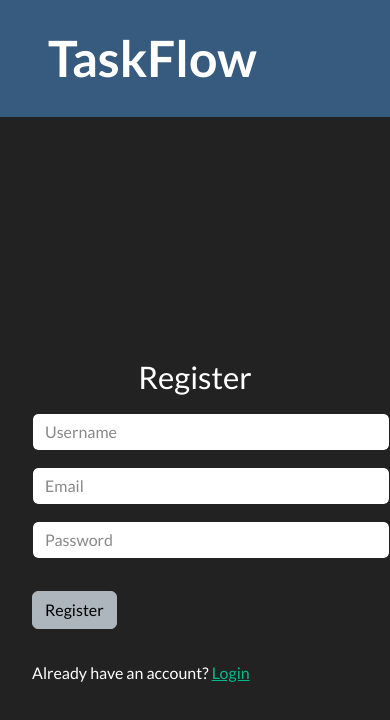
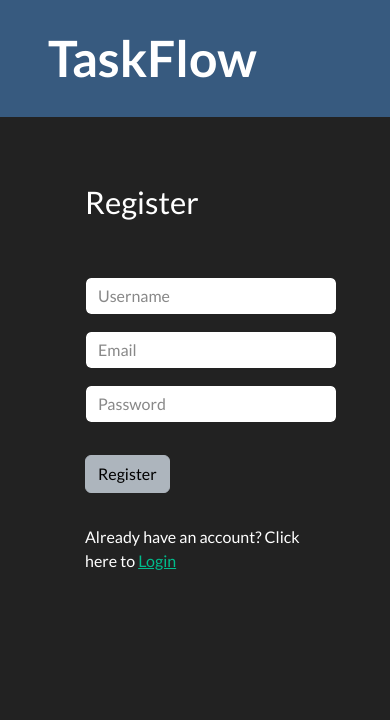
Before and after one commit to Saurav377/TaskFlow, a React (Vite) app in the folder frontend/: page /register in a window 390 px wide. Shown: the top 720 px of the page. Built offline with nearby package versions, Linux system fonts and the light colour scheme; no server answers.

Commit message:
fixed login page

```diff
--- a/frontend/src/pages/Auth.jsx
+++ b/frontend/src/pages/Auth.jsx
@@ -20,24 +20,41 @@ function Auth({ register, refresh }) {
             toast.warn("Please fill data completely", {
                 position: "bottom-right",
                 autoClose: 3000,
+                hideProgressBar: false,
+                closeOnClick: false,
+                pauseOnHover: true,
+                draggable: true,
                 theme: 'dark',
                 transition: Slide,
             });
         } else {
             const result = await registerAPI(userDetails)
-      if (result.status === 200) {
+            console.log(result);
+            if (result.status == 200) {
                 toast.success("Registered Successfully", {
                     position: "bottom-right",
                     autoClose: 3000,
+                    hideProgressBar: false,
+                    closeOnClick: false,
+                    pauseOnHover: true,
+                    draggable: true,
                     theme: 'dark',
                     transition: Slide,
                 });
-        setUserDetails({ username: "", email: '', password: '' })
+                setUserDetails({
+                    username: "",
+                    email: '',
+                    password: ''
+                })
                 navigate('/login')
-      } else if (result.status === 406) {
+            } else if (result.status == 406) {
                 toast.error(result.response.data, {
                     position: "bottom-right",
                     autoClose: 3000,
+                    hideProgressBar: false,
+                    closeOnClick: false,
+                    pauseOnHover: true,
+                    draggable: true,
                     theme: 'dark',
                     transition: Slide,
                 });
@@ -53,40 +70,62 @@ function Auth({ register, refresh }) {
             toast.warn("Please fill data completely", {
                 position: "bottom-right",
                 autoClose: 3000,
+                hideProgressBar: false,
+                closeOnClick: false,
+                pauseOnHover: true,
+                draggable: true,
                 theme: 'dark',
                 transition: Slide,
             });
         } else {
             const result = await loginAPI({ username, password })
-      if (result.status === 200) {
+            console.log(result)
+
+            if (result.status == 200) {
                 toast.success(result.data.message || "Login Successful!", {
                     position: "bottom-right",
                     autoClose: 3000,
+                    hideProgressBar: false,
+                    closeOnClick: false,
+                    pauseOnHover: true,
+                    draggable: true,
                     theme: 'dark',
                     transition: Slide,
                 });
 
                 sessionStorage.setItem('existingUser', JSON.stringify(result.data.existingUser))
                 sessionStorage.setItem("token", result.data.token)
-        refresh && refresh()
+                refresh();
 
-        setUserDetails({ username: "", email: '', password: '' })
+                setUserDetails({
+                    username: "",
+                    email: '',
+                    password: ''
+                })
                 setTimeout(() => {
                     navigate('/current')
                 }, 500)
-      } else if (result.status === 406) {
+            } else if (result.status == 406) {
                 alert(result.response.data)
-        setUserDetails({ username: '', email: '', password: '' })
+                setUserDetails({
+                    username: '',
+                    email: '',
+                    password: ''
+                })
             } else {
                 alert('Something went wrong')
-        setUserDetails({ username: '', email: '', password: '' })
+                setUserDetails({
+                    username: '',
+                    email: '',
+                    password: ''
+                })
             }
         }
     }
 
     return (
-    <div style={{ marginTop: '100px', overflowX: 'hidden' }}>
-      {/* Navbar */}
+        <div style={{ marginTop: '120px' }}>
+            <div>
                 <nav className="navbar navbar-expand-lg bg-primary fixed-top" data-bs-theme="dark">
                     <div className="container-fluid px-5">
                         <NavLink className="navbar-brand m-20 fw-bold" style={{ fontSize: '50px' }} to="/current">
@@ -94,47 +133,35 @@ function Auth({ register, refresh }) {
                         </NavLink>
                     </div>
                 </nav>
-
-      {/* Content Area */}
-      <div className="container-fluid px-3">
-        <div className="row min-vh-100">
-          {/* Logo for Desktop only */}
-          <div className="col-md-6 d-none d-md-flex align-items-center justify-content-center">
-            <img src={taskFlowLogo} style={{ width: "400px" }} alt="TaskFlow Logo" />
             </div>
-
-          {/* Auth Form */}
-          <div className="col-12 col-md-6 d-flex align-items-center justify-content-center">
-            <div className="w-100" style={{ maxWidth: '400px' }}>
-              <h1 className='m-3 text-center'>{register ? 'Register' : 'Login'}</h1>
-
+            <div className="row">
+                <div className="col-2 col-md-4"></div>
+                <div className="col-8 col-md-4 mt-5">
+                    {!register ?
+                        <h1 className='m-3'>Login</h1> :
+                        <h1 className='m-3'>Register</h1>}
+                    <br />
+                    <div>
                         <input type="text" className='form-control m-3' placeholder='Username'
                             onChange={(e) => setUserDetails({ ...userDetails, username: e.target.value })}
                             value={userDetails.username} />
-
                         {register &&
                             <input type="text" className='form-control m-3' placeholder='Email'
                                 onChange={(e) => setUserDetails({ ...userDetails, email: e.target.value })}
                                 value={userDetails.email} />}
-
                         <input type="password" className='form-control m-3' placeholder='Password'
                             onChange={(e) => setUserDetails({ ...userDetails, password: e.target.value })}
                             value={userDetails.password} />
-
-              {!register ? (
+                        {!register ?
                             <>
-                  <button className='btn btn-light m-3' style={{ color: 'black' }} onClick={handleLogin}>Login</button>
-                  <p className='m-3'>New user? <Link to="/register">Register</Link></p>
-                </>
-              ) : (
+                                <button className='btn btn-light m-3' style={{ color: 'black' }} onClick={handleLogin} >Login</button>
+                                <p className='m-3'>New user? Click here to <Link to={'/register'}>Register</Link></p></> :
                             <>
                                 <button className='btn btn-light m-3' style={{ color: 'black' }} onClick={handleRegister}>Register</button>
-                  <p className='m-3'>Already have an account? <Link to="/login">Login</Link></p>
-                </>
-              )}
+                                <p className='m-3'>Already have an account? Click here to <Link to={'/login'}>Login</Link></p></>}
                     </div>
                 </div>
-        </div>
+                <div className="col-2 col-md-4"></div>
             </div>
         </div>
     )
```
Lines whose indentation alone changed are shown as unchanged.
